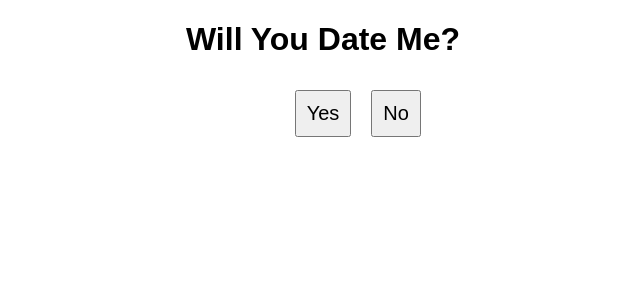
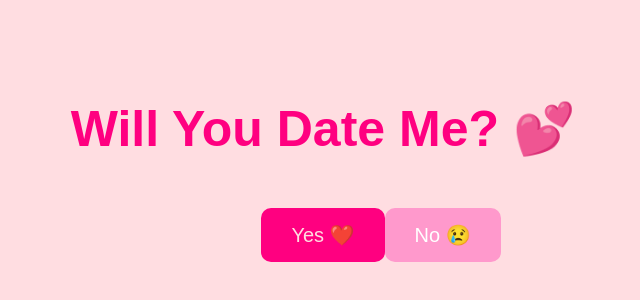
Before and after one commit to Someone5007/Will-you-date-me, a plain HTML site: page index.html in a window 1280 px wide. Shown: the whole page, without its empty margins (317-957 px from the left). Drawn offline with Linux system fonts and the light colour scheme.

Commit message:
Update index.html

```diff
--- a/index.html
+++ b/index.html
@@ -1,25 +1,61 @@
 <!DOCTYPE html>
-<html>
+<html lang="en">
 <head>
+    <meta charset="UTF-8">
+    <meta name="viewport" content="width=device-width, initial-scale=1.0">
     <title>Will You Date Me?</title>
     <style>
-        body { text-align: center; font-family: Arial, sans-serif; }
-        button { font-size: 20px; padding: 10px; margin: 10px; cursor: pointer; }
-        #noBtn { position: absolute; }
+        body {
+            background-color: #ffdde1; /* Light pink */
+            text-align: center;
+            font-family: Arial, sans-serif;
+        }
+        h1 {
+            color: #ff0080; /* Dark pink */
+            font-size: 50px;
+            margin-top: 100px;
+        }
+        .btn-container {
+            margin-top: 50px;
+        }
+        button {
+            font-size: 20px;
+            padding: 15px 30px;
+            border: none;
+            cursor: pointer;
+            position: absolute;
+        }
+        #yes {
+            background-color: #ff0080; /* Dark pink */
+            color: #ffdde1; /* Light pink */
+            border-radius: 10px;
+            position: static;
+        }
+        #no {
+            background-color: #ff99cc; /* Normal pink */
+            color: white;
+            border-radius: 10px;
+        }
     </style>
 </head>
 <body>
-    <h1>Will You Date Me?</h1>
-    <button onclick="alert('Yay! ❤️')">Yes</button>
-    <button id="noBtn" onmouseover="moveButton()">No</button>
+    <h1>Will You Date Me? 💕</h1>
+    <div class="btn-container">
+        <button id="yes">Yes ❤️</button>
+        <button id="no">No 😢</button>
+    </div>
 
     <script>
-        function moveButton() {
-            let x = Math.random() * window.innerWidth - 100;
-            let y = Math.random() * window.innerHeight - 50;
-            document.getElementById("noBtn").style.left = x + "px";
-            document.getElementById("noBtn").style.top = y + "px";
-        }
+        document.getElementById("no").addEventListener("mouseover", function() {
+            let x = Math.random() * (window.innerWidth - 100);
+            let y = Math.random() * (window.innerHeight - 50);
+            this.style.left = x + "px";
+            this.style.top = y + "px";
+        });
+
+        document.getElementById("yes").addEventListener("click", function() {
+            alert("Yay! Let's go on a date! ❤️");
+        });
     </script>
 </body>
 </html>
```
